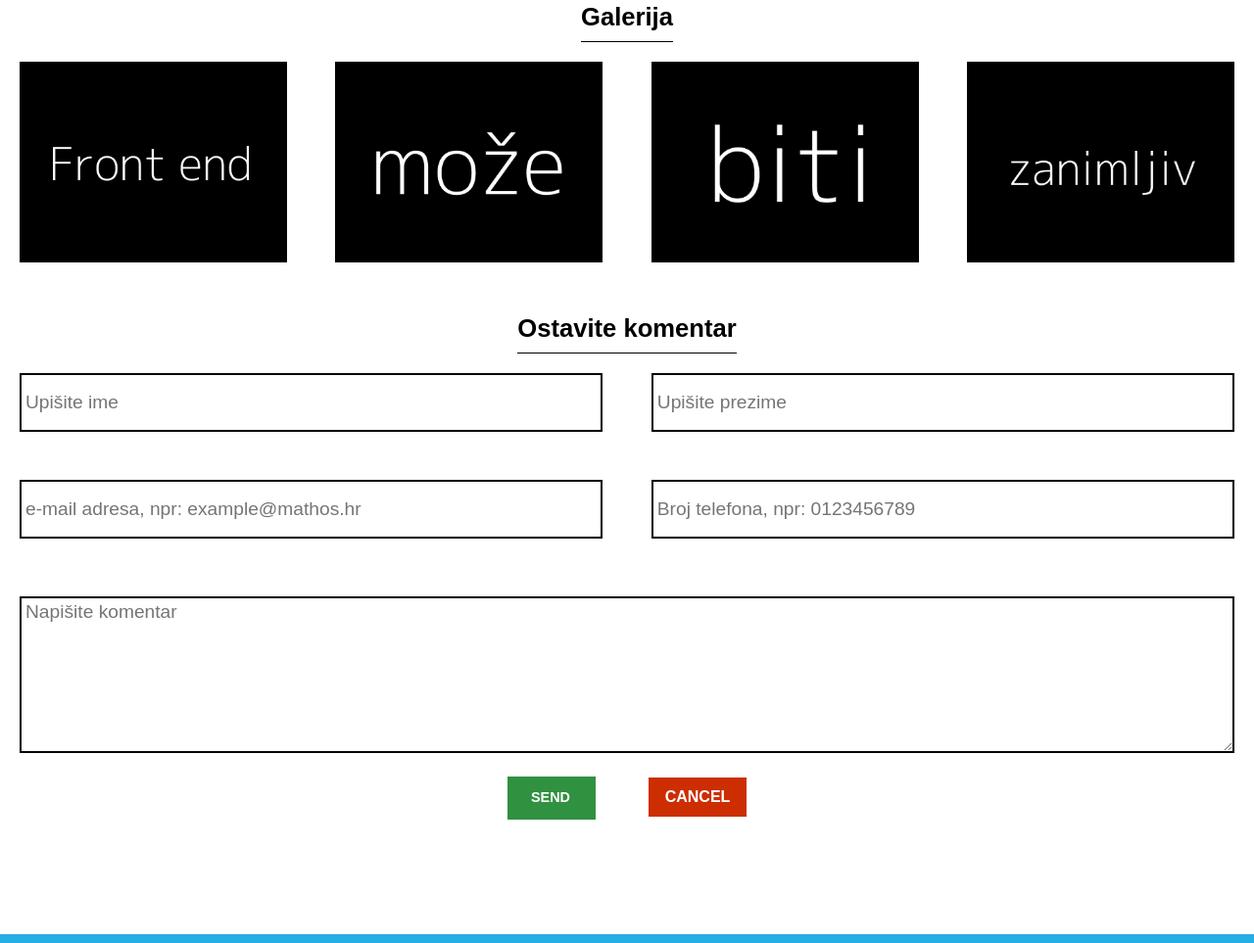
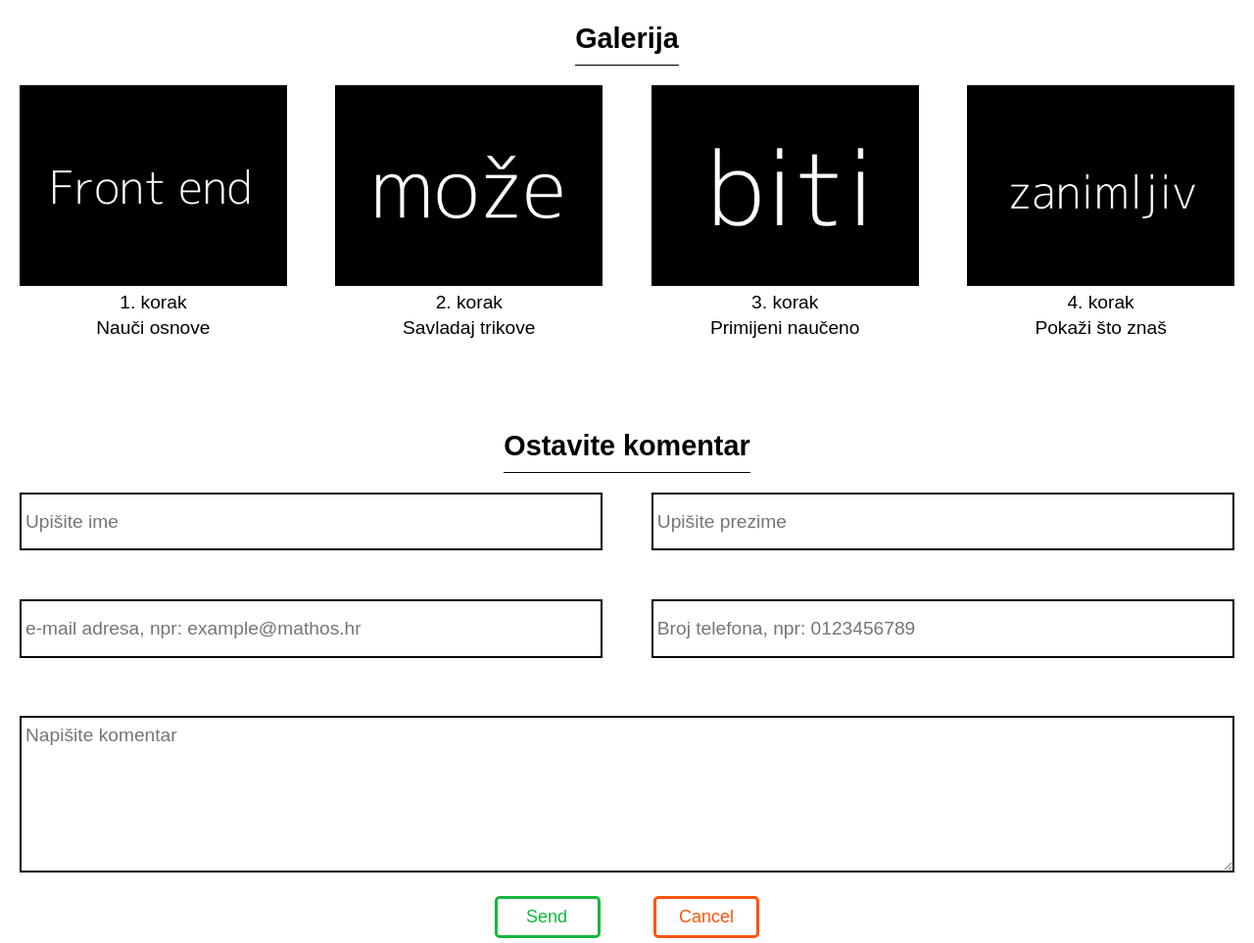
Before and after one commit to MirnaMarkovic/mathos-zadatak-responsive, a plain HTML site: page zadatak3/index.html in a window 1280 px wide. Shown: the part 133-1096 px from the top of the page at 98% size. Drawn offline with Linux system fonts and the light colour scheme.

Commit message:
Izmjena button-a, veličine fonta, dodan 'opis' za slike

```diff
--- a/zadatak3/assets/css/style.css
+++ b/zadatak3/assets/css/style.css
@@ -12,7 +12,7 @@ img{
 	max-width:100%;
 }
 
-.body{
+body{
   font-size: 16px;
   font-family: Arial, Helvetica, sans-serif;
   margin: 0 auto;
@@ -26,10 +26,11 @@ img{
 	max-width:2048px;
 }
 .header{
-	margin:0 0 20px 0;
+	margin:0 0 40px 0;
 	padding:20px;
 	background-color:#26ADE4;
 	color:white;
+    text-transform:uppercase
 }
 
 .header h1{
@@ -72,6 +73,7 @@ img{
 }
 .mobile-nav-bar li a{
 	font-size:1.2em;
+	color:white;
 }
 
 .main{
@@ -87,7 +89,7 @@ img{
 }
 
 .main-gallery{
-	margin:0 20px 0 20px;
+	margin:0 20px 40px 20px;
 }
 .main-gallery ul{
 	padding:0;
@@ -115,7 +117,9 @@ img{
 }
 .main-gallery p{
 	margin:0;
-	padding-top:10px;
+    font-size:1.2em;
+    line-height:1.4em;
+
 }
 
 .comments{
@@ -141,6 +145,7 @@ img{
 }
 .comments form textarea{
 	height:160px;
+	padding-top:6px;
 }
 
 .comments form input:hover,
@@ -153,32 +158,36 @@ img{
 	font-size:1em;
 }
 
+.comments form input[type="submit"],
+.comments form button{
+	width:6em;
+	height:2.4em;
+	color:white;
+    font-size:18px;
+    line-height:1.1em;
+	border-radius:5px;
+}
 .comments form input[type="submit"]{
-	width:6.25em;
-	height:3em;
-	border:none;
-	background-color:#309141;
-	color:white;
-	font-weight:bold;
-	text-transform:uppercase;
+	border:3px solid #14B83D;
+	background-color:white;
+	color:#14B83D;
+}
+.comments form button{
+	border:3px solid #FF540D;
+	background-color:white;
+	color:#FF540D;
 }
 
-.comments form button{
-	width:6.25em;
-	height:2.5em;
-	border:none;
-	background-color: #CC2E02;
-	color:white;
-	font-weight:bold;
-	text-transform:uppercase;
-}
+
 .comments form input[type="submit"]:hover,
 .comments form input[type="submit"]:focus{
-     background-color:#4DD667;
+     background-color:#14B83D;
+     color:white;
 }
 .comments form button:hover,
 .comments form button:focus{
      background-color:#FF540D;
+     color:white;
 }
 .footer{
 	vertical-align:bottom;
@@ -232,6 +241,7 @@ img{
 @media only screen and (min-width:60em){
 	.header{
 		overflow:hidden;
+		margin-bottom:40px;
 	}
 	.header h1{
 		width:50%;
@@ -250,10 +260,15 @@ img{
     	padding:0;
     	margin:0 auto;
     	text-align:right;
+        line-height:3.4em;
     }
     .mobile-nav-bar li{
     	display:inline-block;
     	margin:10px;
+    }
+
+    .main h3{
+    	font-size:1.8em;
     }
 
 	.main-gallery li{
--- a/zadatak3/index.html
+++ b/zadatak3/index.html
@@ -45,28 +45,36 @@
 			<div class="main-gallery">
 				<ul>
 					<li>
-						<a href="http://codyhouse.co/">
+						<a href="http://codyhouse.co/" target="_blank">
 							<img src="assets/img/slika1.png" alt="frontend" title="frontend1" class="first-img">
 							<img src="assets/img/slika12.png" alt="HTML, CSS i JS" title="frontend2" class="hover-img">
 						</a>
+						<p>1. korak</p>
+						<p>Nauči osnove</p>
 					</li>
 					<li>
-						<a href="http://www.realcombiz.com/2014/02/20-useful-html5-code-snippets-you.html">
+						<a href="http://www.realcombiz.com/2014/02/20-useful-html5-code-snippets-you.html" target="_blank">
 							<img src="assets/img/slika2.png" alt="can" title="can1" class="first-img">
 							<img src="assets/img/slika22.png" alt="learning" title="can2" class="hover-img">
 						</a>
+						<p>2. korak</p>
+						<p>Savladaj trikove</p>
 					</li>
 					<li>
-						<a href="https://www.thebestdesigns.com/">
+						<a href="https://www.thebestdesigns.com/" target="_blank">
 							<img src="assets/img/slika3.png" alt="be" title="be1" class="first-img">
 							<img src="assets/img/slika32.png" alt="coding" title="be2" class="hover-img">
 						</a>
+						<p>3. korak</p>
+						<p>Primijeni naučeno</p>
 					</li>
 					<li>
-						<a href="http://www.creativebloq.com/css3/animation-with-css3-712437">
+						<a href="http://www.creativebloq.com/css3/animation-with-css3-712437" target="_blank">
 							<img src="assets/img/slika4.png" alt="interesting" title="interesting1" class="first-img">
 							<img src="assets/img/slika42.png" alt="getting a job" title="interesting2" class="hover-img">
 						</a>
+						<p>4. korak</p>
+						<p>Pokaži što znaš</p>
 					</li>
 				</ul>
 			</div>
```
